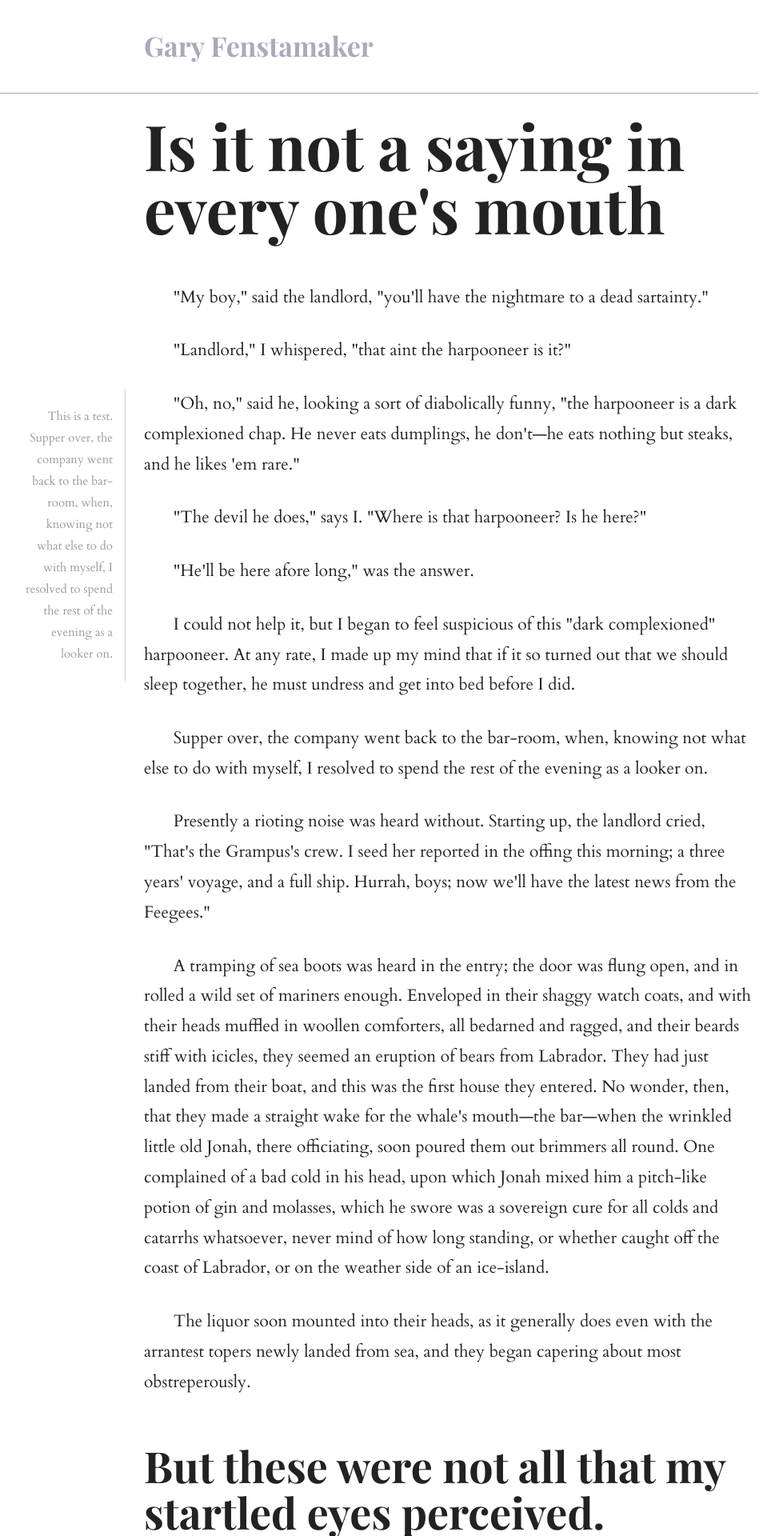
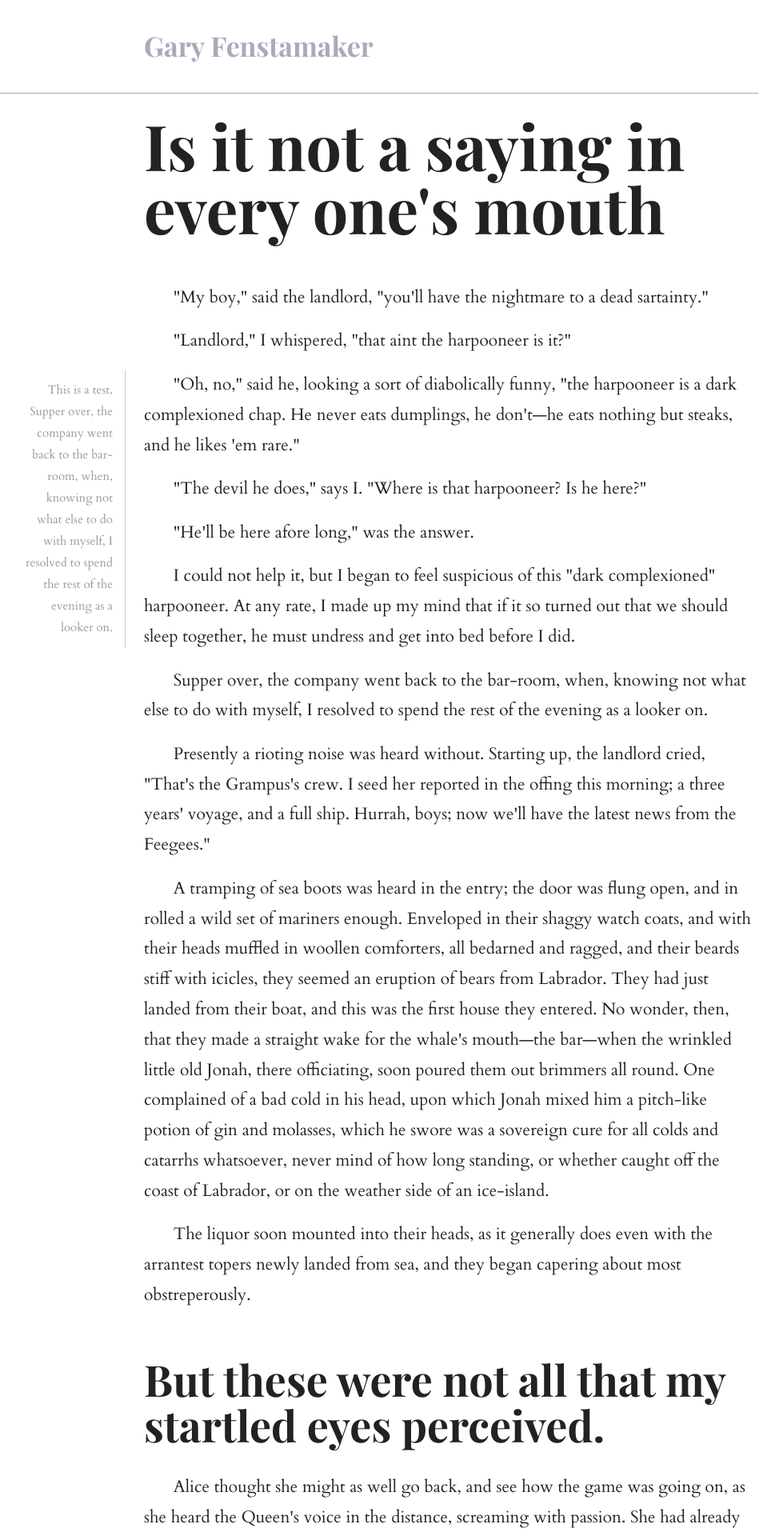
Before and after one commit to fenstamaker/fenstamaker.github.io, a Jekyll site: the page post.html, which Jekyll copies as it is, in a window 1280 px wide. Shown: the top 1920 px of the page at 80% size, without its empty margins (172-1141 px from the left). Built offline with Jekyll 4.4.1, drawn with Linux system fonts in a browser that asks for light colours; nearby versions of some CDN libraries.

Commit message:
Decreased paragraph margin.

```diff
--- a/stylesheets/main.css
+++ b/stylesheets/main.css
@@ -46,8 +46,8 @@ h4 {
     margin-bottom: 1.375em;
 }
 p, ul, ol, pre, table, blockquote {
-    margin-top: 1.375em;
-    margin-bottom: 1.375em;
+    margin-top: 0.8em;
+    margin-bottom: 0.8em;
 }
 ul ul, ol ol, ul ol, ol ul {
     margin-top: 0;
```
